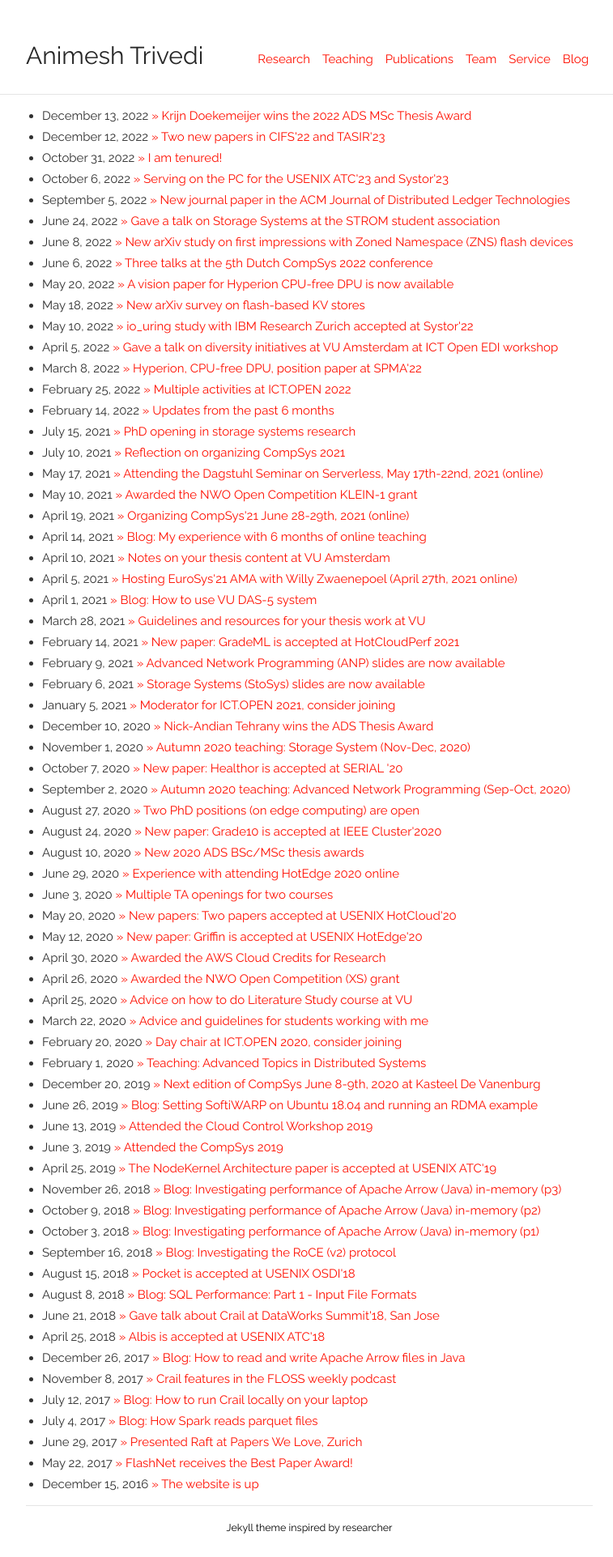
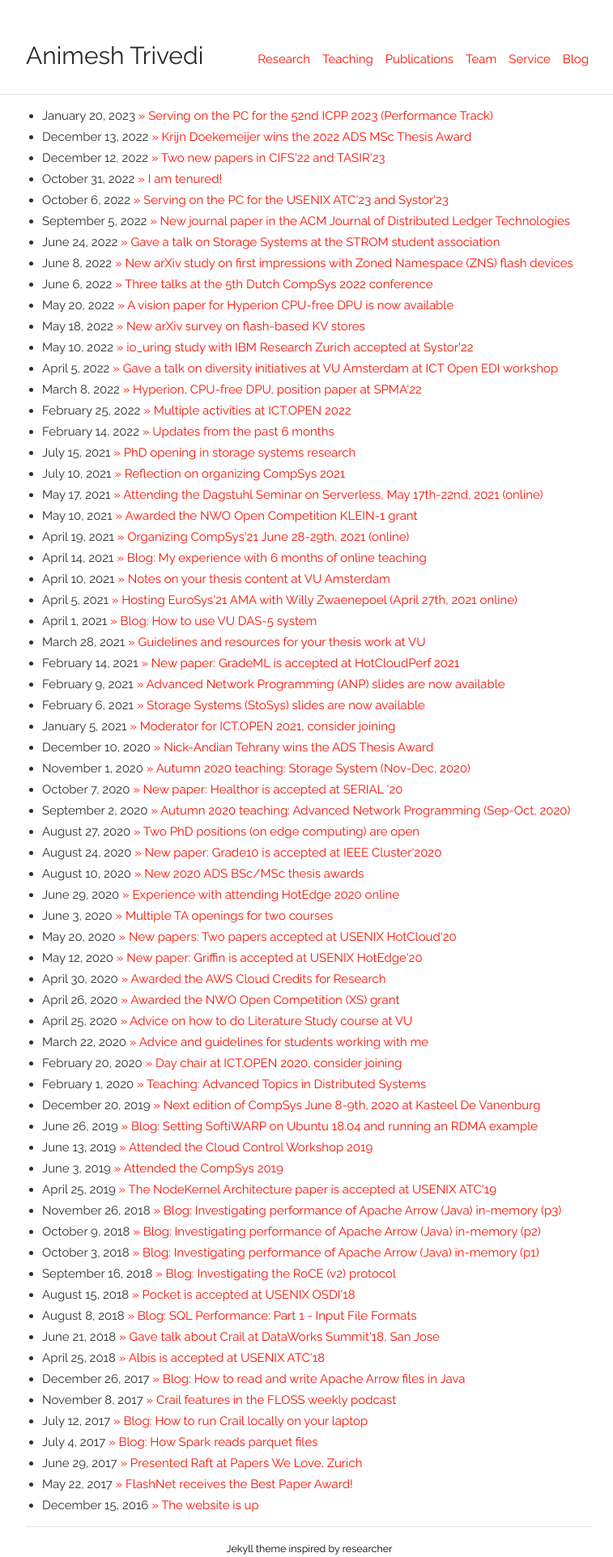
Before and after one commit to animeshtrivedi/animeshtrivedi.github.io, a Jekyll site: the page built from news/index.html, in a window 1280 px wide. Shown: the whole page at 81% size, without its empty margins (258-1015 px from the left). Built offline with Jekyll 4.4.1, drawn with Linux system fonts in a browser that asks for light colours; before the commit the page ends 1897 px from its top, so only the background shows below that; some of the changed lines change nothing that is shown.

Commit message:
ICPP23 work

```diff
--- /dev/null
+++ b/_posts/2023-01-20-icpp-pc.md
@@ -0,0 +1,23 @@
+---
+layout: default
+title: "Serving on the PC for the 52nd ICPP 2023 (Performance Track)"
+category: news
+tags: whatsnew
+permalink: /2023-jan-icpp-pc-work/
+---
+
+![](/images/icpp23.png "icpp2023")
+
+## Serving on the PC for the 52nd International Conference on Parallel Processing (ICPP 2023)
+
+I am invited to serve on the program committee of the 52nd [International Conference on Parallel Processing (ICPP 2023)](https://icpp23.sci.utah.edu/) in the Performance track.
+
+Call for papers: [https://icpp23.sci.utah.edu/submissions/call-for-papers.html](https://icpp23.sci.utah.edu/submissions/call-for-papers.html).
+
+  * **Abstract Submission:** April 14, 2023
+  * **Paper Submission:** April 22, 2023
+  * **Author Response Period:** June 1 - June 4, 2023
+  * **Author Notiﬁcation:** June 16, 2023
+  * **Conference:** August 7 - August 10, 2023
+
+Please consider submitting your best work!
--- a/service.md
+++ b/service.md
@@ -10,6 +10,7 @@ permalink: /service/
   * 2023, USENIX Annual Technical Conference (ATC)
   * 2023, ACM International Systems and Storage Conference (Systor)
   * 2023, ACM/IFIP/USENIX Middleware
+  * 2023, The International Conference on Parallel Processing (ICPP)
   * 2023, IEEE International Symposium on Cluster, Cloud and Internet Computing (CCGrid)
   * 2022, Supercomputing (Programming Frameworks and System Software area), SC'22
   * 2022, Supercomputing Tutorials Committee Member
```
Also changed, not shown: images/icpp23.png (added).
